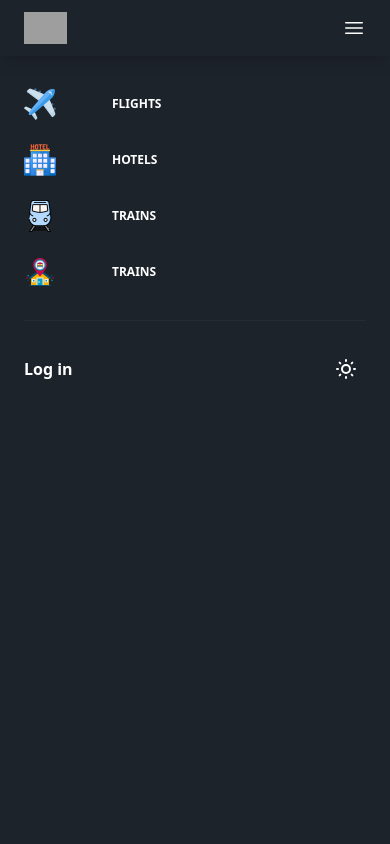
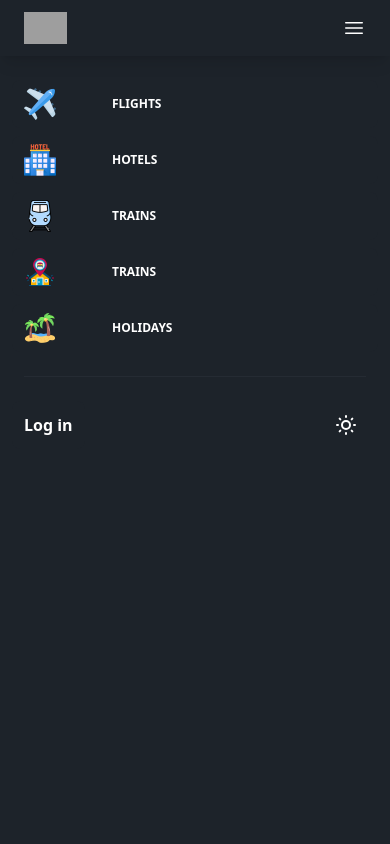
Before and after one commit to rajgupta2399/MakeMyTripClone, a Next.js app: page / in a window 390 px wide. Both pictures are taken after a click on the button "Open main menu". Shown: the top 844 px of the page. Built offline with nearby package versions, Linux system fonts and the light colour scheme; no server answers; grey boxes are pictures that could not be loaded.

Commit message:
newLinkAddedMediaMob

```diff
--- a/src/components/component/Header/Header.jsx
+++ b/src/components/component/Header/Header.jsx
@@ -35,6 +35,7 @@ import PlaneImage from "../../../../public/Assets/plane.png";
 import HotelImage from "../../../../public/Assets/hotel.png";
 import TrainImage from "../../../../public/Assets/train2.png";
 import HomeImage from "../../../../public/Assets/homestay.png";
+import HolidayImage from "../../../../public/Assets/beach.png";
 
 export default function Header() {
   const [mobileMenuOpen, setMobileMenuOpen] = useState(false);
@@ -167,7 +168,6 @@ export default function Header() {
             HOLIDAYS
           </Link>
 
-
           <a
             href="#"
             className={`text-sm font-semibold leading-6 ${
@@ -299,6 +299,18 @@ export default function Header() {
                   <Image src={HomeImage} width={32} height={32} />
                   TRAINS
                 </Link>
+
+                <Link
+                  href={"/Destination/"}
+                  className={`${
+                    theme === "light"
+                      ? "bg-white text-[#1D232A]"
+                      : "bg-[#1D232A] text-white"
+                  } flex items-center gap-14 text-[12px] font-bold -mx-3 rounded-lg px-3 py-2 `}
+                >
+                  <Image src={HolidayImage} width={32} height={32} />
+                  HOLIDAYS
+                </Link>
               </div>
               <div className="flex justify-between align-middle items-center">
                 <div className="py-6">
```
